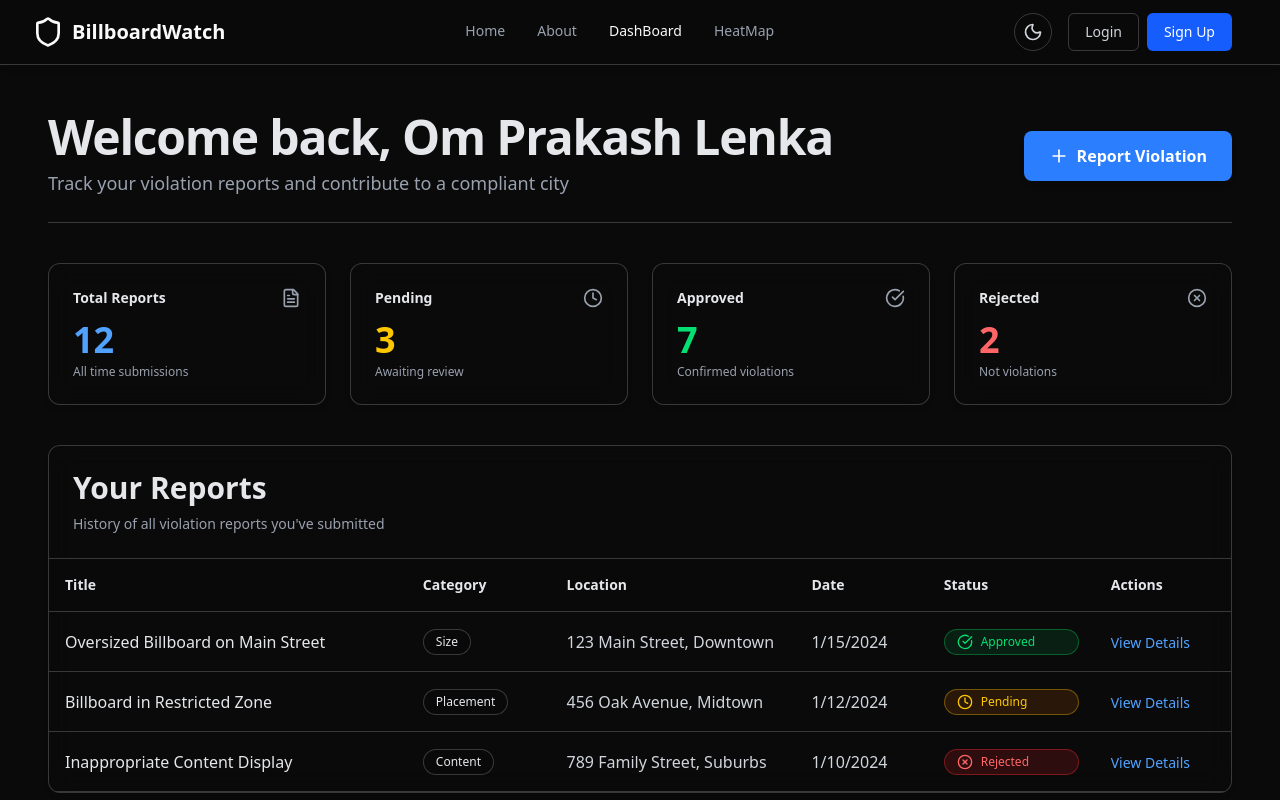
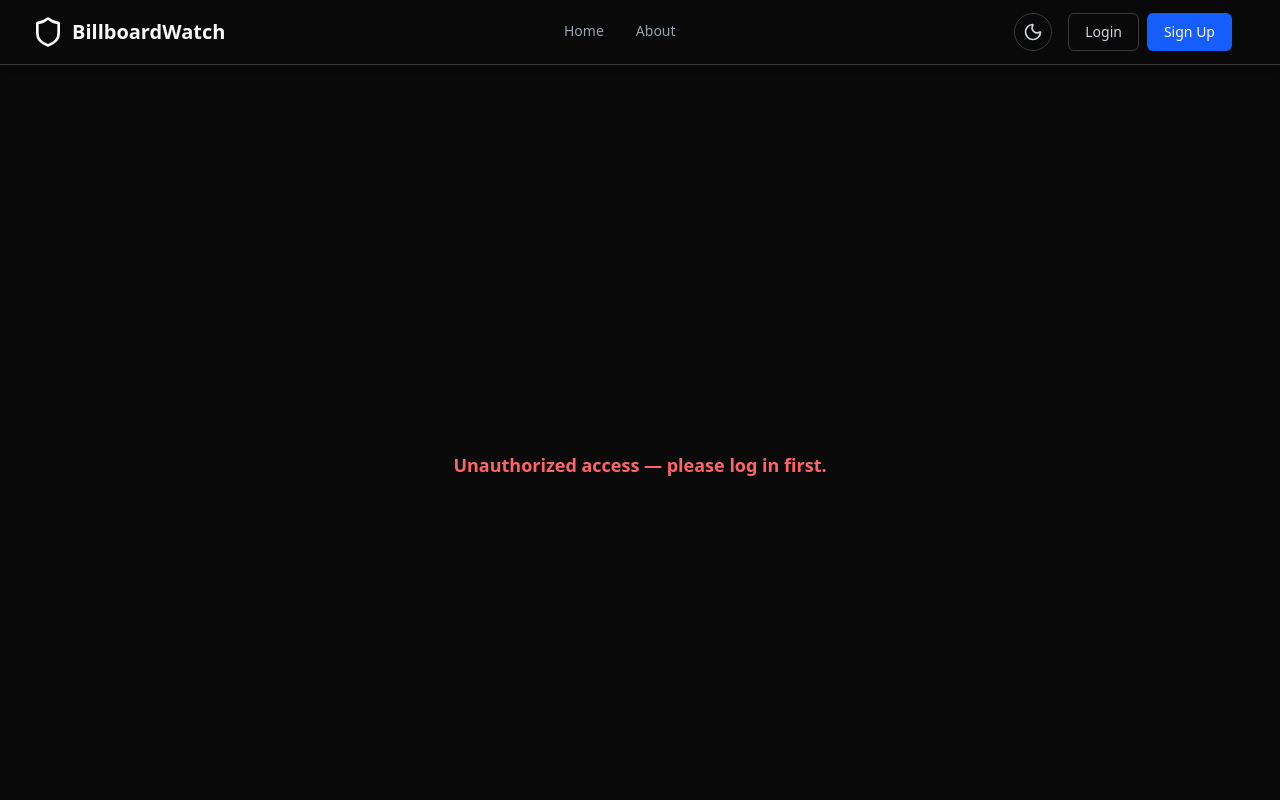
Before and after one commit to DebaPrasadbehura424/Project_Billboard, a React (Vite) app in the folder bill_frontend/: page /citizen-dashboard in a window 1280 px wide. Shown: the top 800 px of the page. Built offline with nearby package versions, Linux system fonts and the light colour scheme.

Commit message:
completing the state management , with managing the auth , and unauthorized access

```diff
--- a/bill_frontend/src/component/Navbar.jsx
+++ b/bill_frontend/src/component/Navbar.jsx
@@ -1,15 +1,22 @@
 import { Menu, Moon, Shield, Sun } from "lucide-react";
 import { useState } from "react";
 import { Link, useLocation } from "react-router-dom";
+import { useAuth } from "../middleware/AuthController";
 
-const navigation = [
+export default function NavBar() {
+  const { authenticated, user, logout } = useAuth(); // get user & logout from context
+  const navigation = authenticated
+    ? [
       { name: "Home", href: "/" },
       { name: "About", href: "/about" },
       { name: "DashBoard", href: "/citizen-dashboard" },
       { name: "HeatMap", href: "/heatmap" },
+    ]
+    : [
+      { name: "Home", href: "/" },
+      { name: "About", href: "/about" },
     ];
 
-export default function NavBar() {
   const [isOpen, setIsOpen] = useState(false);
   const location = useLocation();
   const [theme, setTheme] = useState("light");
@@ -37,8 +44,7 @@ export default function NavBar() {
               <Link
                 key={item.name}
                 to={item.href}
-                className={`text-sm font-medium transition-colors duration-200 hover:text-[#FAFAFA] border-b-2 border-transparent hover:border-[#FAFAFA]/40 ${
-                  location.pathname === item.href
+                className={`text-sm font-medium transition-colors duration-200 hover:text-[#FAFAFA] border-b-2 border-transparent hover:border-[#FAFAFA]/40 ${location.pathname === item.href
                     ? "text-[#FAFAFA] border-[#FAFAFA]/60"
                     : "text-gray-400"
                   }`}
@@ -65,6 +71,20 @@ export default function NavBar() {
 
             {/* Auth buttons - desktop */}
             <div className="hidden md:flex items-center space-x-2">
+              {authenticated ? (
+                <>
+                  <span className="text-sm font-medium text-gray-300">
+                    {user?.name || "Dummy User"}
+                  </span>
+                  <button
+                    onClick={logout}
+                    className="px-4 py-2 text-sm font-medium text-white bg-red-600 hover:bg-red-700 rounded-md transition-colors duration-200 border border-red-600/50"
+                  >
+                    Logout
+                  </button>
+                </>
+              ) : (
+                <>
                   <Link
                     to="/login"
                     className="px-4 py-2 text-sm font-medium text-gray-300 hover:text-[#FAFAFA] transition-colors duration-200 border border-[#FAFAFA]/20 rounded-md hover:bg-[#0A0A0A]/80"
@@ -77,6 +97,8 @@ export default function NavBar() {
                   >
                     Sign Up
                   </Link>
+                </>
+              )}
             </div>
 
             {/* Mobile menu toggle */}
@@ -92,8 +114,7 @@ export default function NavBar() {
 
         {/* Mobile menu */}
         <div
-          className={`${
-            isOpen ? "block" : "hidden"
+          className={`${isOpen ? "block" : "hidden"
             } md:hidden bg-[#0A0A0A]/95 backdrop-blur-lg border-t border-[#FAFAFA]/20 transition-all duration-300 ease-in-out`}
         >
           <div className="flex flex-col space-y-4 px-4 py-6">
@@ -102,8 +123,7 @@ export default function NavBar() {
                 key={item.name}
                 to={item.href}
                 onClick={() => setIsOpen(false)}
-                className={`text-lg font-medium transition-colors duration-200 hover:text-[#FAFAFA] ${
-                  location.pathname === item.href
+                className={`text-lg font-medium transition-colors duration-200 hover:text-[#FAFAFA] ${location.pathname === item.href
                     ? "text-[#FAFAFA] border-l-4 border-[#FAFAFA]/60 pl-3"
                     : "text-gray-300"
                   }`}
@@ -113,6 +133,23 @@ export default function NavBar() {
             ))}
             <div className="pt-4 border-t border-[#FAFAFA]/20">
               <div className="flex flex-col space-y-2">
+                {authenticated ? (
+                  <>
+                    <span className="text-lg font-medium text-gray-300">
+                      {user?.name || "Dummy User"}
+                    </span>
+                    <button
+                      onClick={() => {
+                        logout();
+                        setIsOpen(false);
+                      }}
+                      className="text-lg font-medium text-white bg-red-600 hover:bg-red-700 rounded-md px-4 py-2 transition-colors duration-200 border border-red-600/50"
+                    >
+                      Logout
+                    </button>
+                  </>
+                ) : (
+                  <>
                     <Link
                       to="/login"
                       onClick={() => setIsOpen(false)}
@@ -127,6 +164,8 @@ export default function NavBar() {
                     >
                       Sign Up
                     </Link>
+                  </>
+                )}
               </div>
             </div>
           </div>
--- a/bill_frontend/src/main.jsx
+++ b/bill_frontend/src/main.jsx
@@ -2,9 +2,12 @@ import { StrictMode } from "react";
 import { createRoot } from "react-dom/client";
 import App from "./App.jsx";
 import "./index.css";
+import { AuthProvider } from "./middleware/AuthController.jsx";
 
 createRoot(document.getElementById("root")).render(
   <StrictMode>
+    <AuthProvider>
       <App />
+    </AuthProvider>
   </StrictMode>
 );
--- /dev/null
+++ b/bill_frontend/src/middleware/AuthController.jsx
@@ -0,0 +1,42 @@
+import { createContext, useContext, useEffect, useState } from "react";
+
+const AuthContext = createContext(undefined);
+
+export const AuthProvider = ({ children }) => {
+  const [authenticated, setAuthenticated] = useState(false);
+
+  useEffect(() => {
+    const checkAuth = localStorage.getItem("isauth");
+    if (checkAuth === "true") {
+      setAuthenticated(true);
+    } else {
+      setAuthenticated(false);
+    }
+  }, []);
+
+  // login
+  const login = () => {
+    localStorage.setItem("isauth", "true");
+    setAuthenticated(true);
+  };
+
+  // logout
+  const logout = () => {
+    localStorage.removeItem("isauth");
+    setAuthenticated(false);
+  };
+
+  return (
+    <AuthContext.Provider value={{ authenticated, login, logout }}>
+      {children}
+    </AuthContext.Provider>
+  );
+};
+
+export const useAuth = () => {
+  const context = useContext(AuthContext);
+  if (!context) {
+    throw new Error("useAuth must be used within the AuthProvider");
+  }
+  return context;
+};
--- a/bill_frontend/src/pages/DashBoard/CitizenDashboard.jsx
+++ b/bill_frontend/src/pages/DashBoard/CitizenDashboard.jsx
@@ -1,8 +1,16 @@
-import { AlertTriangle, CheckCircle, Clock, FileText, Plus, XCircle } from "lucide-react";
+import {
+  AlertTriangle,
+  CheckCircle,
+  Clock,
+  FileText,
+  Plus,
+  XCircle,
+} from "lucide-react";
 import { useState } from "react";
+import { useAuth } from "../../middleware/AuthController";
 import CitizenReport from "./CitizenReport";
 
-// Mock data for demonstration
+// Mock data
 const mockStats = {
   totalReports: 12,
   pendingReports: 3,
@@ -17,7 +25,8 @@ const mockReports = [
     userId: "1",
     userName: "John Doe",
     title: "Oversized Billboard on Main Street",
-    description: "Billboard exceeds permitted size limits by approximately 30%",
+    description:
+      "Billboard exceeds permitted size limits by approximately 30%",
     category: "size",
     location: {
       address: "123 Main Street, Downtown",
@@ -39,7 +48,8 @@ const mockReports = [
     userId: "1",
     userName: "John Doe",
     title: "Billboard in Restricted Zone",
-    description: "Billboard placed too close to intersection, creating safety hazard",
+    description:
+      "Billboard placed too close to intersection, creating safety hazard",
     category: "placement",
     location: {
       address: "456 Oak Avenue, Midtown",
@@ -59,7 +69,8 @@ const mockReports = [
     userId: "1",
     userName: "John Doe",
     title: "Inappropriate Content Display",
-    description: "Billboard contains content not suitable for family viewing area",
+    description:
+      "Billboard contains content not suitable for family viewing area",
     category: "content",
     location: {
       address: "789 Family Street, Suburbs",
@@ -75,6 +86,7 @@ const mockReports = [
 ];
 
 function CitizenDashboard({ user }) {
+  const { authenticated } = useAuth();
   const [isReportDialogOpen, setIsReportDialogOpen] = useState(false);
 
   const getStatusIcon = (status) => {
@@ -107,6 +119,14 @@ function CitizenDashboard({ user }) {
     }
   };
 
+  if (!authenticated) {
+    return (
+      <div className="flex items-center justify-center min-h-screen bg-[#0A0A0A] text-red-400 text-lg font-semibold">
+        Unauthorized access — please log in first.
+      </div>
+    );
+  }
+
   return (
     <div className="space-y-10 bg-[#0A0A0A] text-[#E5E7EB] p-6 sm:p-8 lg:p-12 pt-16 min-h-screen">
       {/* Header */}
@@ -130,59 +150,60 @@ function CitizenDashboard({ user }) {
 
       {/* Stats Cards */}
       <div className="grid grid-cols-1 sm:grid-cols-2 lg:grid-cols-4 gap-6">
-        <div className="bg-[#0A0A0A]/90 backdrop-blur-md rounded-xl p-6 shadow-md hover:shadow-lg transition-shadow duration-300 border border-[#FAFAFA]/20">
-          <div className="flex flex-row items-center justify-between pb-3">
-            <h3 className="text-sm font-semibold text-[#E5E7EB]">Total Reports</h3>
-            <FileText className="h-5 w-5 text-gray-400" />
+        {[
+          { label: "Total Reports", value: mockStats.myReports, color: "text-blue-400", icon: <FileText className="h-5 w-5 text-gray-400" />, note: "All time submissions" },
+          { label: "Pending", value: mockStats.pendingReports, color: "text-yellow-400", icon: <Clock className="h-5 w-5 text-gray-400" />, note: "Awaiting review" },
+          { label: "Approved", value: mockStats.approvedReports, color: "text-green-400", icon: <CheckCircle className="h-5 w-5 text-gray-400" />, note: "Confirmed violations" },
+          { label: "Rejected", value: mockStats.rejectedReports, color: "text-red-400", icon: <XCircle className="h-5 w-5 text-gray-400" />, note: "Not violations" },
+        ].map((stat, idx) => (
+          <div
+            key={idx}
+            className="bg-[#0A0A0A]/90 backdrop-blur-md rounded-xl p-6 shadow-md hover:shadow-lg transition-shadow duration-300 border border-[#FAFAFA]/20"
+          >
+            <div className="flex flex-row items-center justify-between pb-3">
+              <h3 className="text-sm font-semibold text-[#E5E7EB]">{stat.label}</h3>
+              {stat.icon}
+            </div>
+            <div className={`text-4xl font-extrabold ${stat.color}`}>
+              {stat.value}
+            </div>
+            <p className="text-xs text-gray-400 mt-1">{stat.note}</p>
           </div>
-          <div className="text-4xl font-extrabold text-blue-400">{mockStats.myReports}</div>
-          <p className="text-xs text-gray-400 mt-1">All time submissions</p>
-        </div>
-
-        <div className="bg-[#0A0A0A]/90 backdrop-blur-md rounded-xl p-6 shadow-md hover:shadow-lg transition-shadow duration-300 border border-[#FAFAFA]/20">
-          <div className="flex flex-row items-center justify-between pb-3">
-            <h3 className="text-sm font-semibold text-[#E5E7EB]">Pending</h3>
-            <Clock className="h-5 w-5 text-gray-400" />
-          </div>
-          <div className="text-4xl font-extrabold text-yellow-400">{mockStats.pendingReports}</div>
-          <p className="text-xs text-gray-400 mt-1">Awaiting review</p>
-        </div>
-
-        <div className="bg-[#0A0A0A]/90 backdrop-blur-md rounded-xl p-6 shadow-md hover:shadow-lg transition-shadow duration-300 border border-[#FAFAFA]/20">
-          <div className="flex flex-row items-center justify-between pb-3">
-            <h3 className="text-sm font-semibold text-[#E5E7EB]">Approved</h3>
-            <CheckCircle className="h-5 w-5 text-gray-400" />
-          </div>
-          <div className="text-4xl font-extrabold text-green-400">{mockStats.approvedReports}</div>
-          <p className="text-xs text-gray-400 mt-1">Confirmed violations</p>
-        </div>
-
-        <div className="bg-[#0A0A0A]/90 backdrop-blur-md rounded-xl p-6 shadow-md hover:shadow-lg transition-shadow duration-300 border border-[#FAFAFA]/20">
-          <div className="flex flex-row items-center justify-between pb-3">
-            <h3 className="text-sm font-semibold text-[#E5E7EB]">Rejected</h3>
-            <XCircle className="h-5 w-5 text-gray-400" />
-          </div>
-          <div className="text-4xl font-extrabold text-red-400">{mockStats.rejectedReports}</div>
-          <p className="text-xs text-gray-400 mt-1">Not violations</p>
-        </div>
+        ))}
       </div>
 
       {/* Reports History */}
       <div className="bg-[#0A0A0A]/90 backdrop-blur-md rounded-xl shadow-md overflow-hidden border border-[#FAFAFA]/20">
         <div className="p-6 border-b border-[#FAFAFA]/20">
-          <h2 className="text-3xl font-extrabold text-[#E5E7EB]">Your Reports</h2>
-          <p className="text-sm text-gray-400 mt-2">History of all violation reports you've submitted</p>
+          <h2 className="text-3xl font-extrabold text-[#E5E7EB]">
+            Your Reports
+          </h2>
+          <p className="text-sm text-gray-400 mt-2">
+            History of all violation reports you've submitted
+          </p>
         </div>
         <div className="overflow-x-auto">
           <table className="w-full text-left">
             <thead className="bg-[#0A0A0A]/95 border-b border-[#FAFAFA]/20">
               <tr>
-                <th className="p-4 text-sm font-semibold text-[#E5E7EB]">Title</th>
-                <th className="p-4 text-sm font-semibold text-[#E5E7EB]">Category</th>
-                <th className="p-4 text-sm font-semibold text-[#E5E7EB]">Location</th>
-                <th className="p-4 text-sm font-semibold text-[#E5E7EB]">Date</th>
-                <th className="p-4 text-sm font-semibold text-[#E5E7EB]">Status</th>
-                <th className="p-4 text-sm font-semibold text-[#E5E7EB]">Actions</th>
+                <th className="p-4 text-sm font-semibold text-[#E5E7EB]">
+                  Title
+                </th>
+                <th className="p-4 text-sm font-semibold text-[#E5E7EB]">
+                  Category
+                </th>
+                <th className="p-4 text-sm font-semibold text-[#E5E7EB]">
+                  Location
+                </th>
+                <th className="p-4 text-sm font-semibold text-[#E5E7EB]">
+                  Date
+                </th>
+                <th className="p-4 text-sm font-semibold text-[#E5E7EB]">
+                  Status
+                </th>
+                <th className="p-4 text-sm font-semibold text-[#E5E7EB]">
+                  Actions
+                </th>
               </tr>
             </thead>
             <tbody>
@@ -191,16 +212,20 @@ function CitizenDashboard({ user }) {
                   key={report.id}
                   className="border-b border-[#FAFAFA]/20 hover:bg-[#0A0A0A]/70 transition-colors duration-200"
                 >
-                  <td className="p-4 font-medium text-[#E5E7EB]">{report.title}</td>
+                  <td className="p-4 font-medium text-[#E5E7EB]">
+                    {report.title}
+                  </td>
                   <td className="p-4">
-                    <span
-                      className="capitalize inline-block px-3 py-1 text-xs font-medium text-[#E5E7EB] border border-[#FAFAFA]/20 rounded-full bg-[#0A0A0A]/90"
-                    >
+                    <span className="capitalize inline-block px-3 py-1 text-xs font-medium text-[#E5E7EB] border border-[#FAFAFA]/20 rounded-full bg-[#0A0A0A]/90">
                       {report.category}
                     </span>
                   </td>
-                  <td className="p-4 max-w-[200px] truncate text-gray-300">{report.location.address}</td>
-                  <td className="p-4 text-gray-300">{new Date(report.timestamp).toLocaleDateString()}</td>
+                  <td className="p-4 max-w-[200px] truncate text-gray-300">
+                    {report.location.address}
+                  </td>
+                  <td className="p-4 text-gray-300">
+                    {new Date(report.timestamp).toLocaleDateString()}
+                  </td>
                   <td className="p-4">
                     <span
                       className={`flex items-center gap-2 px-3 py-1 rounded-full text-xs font-medium border border-[#FAFAFA]/20 ${getStatusColor(
@@ -224,7 +249,10 @@ function CitizenDashboard({ user }) {
       </div>
 
       {/* Report Violation Modal */}
-      <CitizenReport open={isReportDialogOpen} onOpenChange={setIsReportDialogOpen} />
+      <CitizenReport
+        open={isReportDialogOpen}
+        onOpenChange={setIsReportDialogOpen}
+      />
     </div>
   );
 }
--- a/bill_frontend/src/pages/HeatMap/HeatMapPage.jsx
+++ b/bill_frontend/src/pages/HeatMap/HeatMapPage.jsx
@@ -1,9 +1,27 @@
-import { MapPin, AlertTriangle, Clock, CheckCircle } from "lucide-react";
+import { AlertTriangle, CheckCircle, Clock, MapPin } from "lucide-react";
 import MapFilters from "../../component/hmComponent/MapFilters";
 import MapLegend from "../../component/hmComponent/MapLegend";
 import ViolationMapPage from "../../component/hmComponent/ViolationMapPage";
+import { useAuth } from "../../middleware/AuthController";
 
 function HeatMapPage() {
+  const { authenticated } = useAuth();
+
+
+
+
+
+  if (!authenticated) {
+    return (
+      <div className="flex items-center justify-center min-h-screen bg-[#0A0A0A] text-red-400 text-lg font-semibold">
+        Unauthorized access — please log in first.
+      </div>
+    );
+  }
+
+
+
+
   return (
     <div
       className="mx-auto px-4 py-12 bg-[#0A0A0A] text-white min-h-screen"
--- a/bill_frontend/src/pages/Home.jsx
+++ b/bill_frontend/src/pages/Home.jsx
@@ -11,8 +11,12 @@ import HomepageImage2 from "../assets/billboard-placement.png";
 import HomepageImage1 from "../assets/roadside-billboard.png";
 import Button from "../component/Button";
 import Card from "../component/Card";
+import { useAuth } from "../middleware/AuthController";
 
 function Home() {
+  const {authenticated}=useAuth();
+
+
   return (
     <div className="space-y-20 bg-[#0A0A0A] text-gray-100">
       <section className="container mx-auto px-4 sm:px-6 lg:px-8 pt-32 pb-20">
@@ -29,10 +33,10 @@ function Home() {
           </div>
 
           <div className="flex flex-col sm:flex-row gap-4 justify-center">
-            <Link to="/signup">
+            <Link to={authenticated ? "/citizen-dashboard" : "/login"}>
               <Button>Get Started</Button>
             </Link>
-            <Link to="/heatmap">
+            <Link to={authenticated ? "/heatmap" : "/login"}>
               <Button variant="outline">View Public Map</Button>
             </Link>
           </div>
@@ -168,10 +172,10 @@ function Home() {
             urban safety and compliance.
           </p>
           <div className="flex flex-col sm:flex-row gap-4 justify-center">
-            <Link to="/signup">
+            <Link to={authenticated ? "/citizen-dashboard" : "/login"}>
               <Button>Start Reporting</Button>
             </Link>
-            <Link to="/about">
+            <Link to={authenticated ? "/heatmap" : "/login"}>
               <Button variant="outline">Learn More</Button>
             </Link>
           </div>
--- a/bill_frontend/src/pages/auth/Login.jsx
+++ b/bill_frontend/src/pages/auth/Login.jsx
@@ -1,11 +1,27 @@
-import { FaShieldAlt, FaEye, FaEyeSlash } from "react-icons/fa";
 import { useState } from "react";
+import { FaEye, FaEyeSlash, FaShieldAlt } from "react-icons/fa";
+import { useNavigate } from "react-router-dom";
+import { useAuth } from "../../middleware/AuthController";
 
 function Login() {
+  const {authenticated , login } = useAuth();
+  const navigate = useNavigate();
   const [showPassword, setShowPassword] = useState(false);
+  const [email, setEmail] = useState("");
+  const [password, setPassword] = useState("");
 
   const togglePasswordVisibility = () => {
     setShowPassword(!showPassword);
+  };
+
+  const handleSubmit = (e) => {
+    e.preventDefault();
+
+    setTimeout(() => {
+      localStorage.setItem("auth : ",authenticated);
+      login();
+      navigate("/");
+    }, 2000);
   };
 
   return (
@@ -15,32 +31,27 @@ function Login() {
           <FaShieldAlt className="h-12 w-12 text-[#F6F6F6] mx-auto mb-4" />
           <h2 className="text-2xl font-bold text-[#F6F6F6]">Welcome Back</h2>
           <p className="text-sm text-[#F6F6F6]">
-            Sign in to your BillboardWatch account to continue reporting
-            violations
+            Sign in to your BillboardWatch account to continue reporting violations
           </p>
         </div>
 
-        <form className="space-y-4">
+        <form className="space-y-4" onSubmit={handleSubmit}>
           <div>
-            <label
-              htmlFor="email"
-              className="block text-sm font-medium text-[#F6F6F6]"
-            >
+            <label htmlFor="email" className="block text-sm font-medium text-[#F6F6F6]">
               Email
             </label>
             <input
               type="email"
               id="email"
               placeholder="Enter your email"
+              value={email}
+              onChange={(e) => setEmail(e.target.value)}
               className="mt-1 w-full px-3 py-2 bg-[#1A1A1A] border border-gray-600 rounded-md text-[#F6F6F6] focus:outline-none focus:ring-2 focus:ring-[#F6F6F6]/50"
             />
           </div>
 
           <div>
-            <label
-              htmlFor="password"
-              className="block text-sm font-medium text-[#F6F6F6]"
-            >
+            <label htmlFor="password" className="block text-sm font-medium text-[#F6F6F6]">
               Password
             </label>
             <div className="relative mt-1">
@@ -48,6 +59,8 @@ function Login() {
                 type={showPassword ? "text" : "password"}
                 id="password"
                 placeholder="Enter your password"
+                value={password}
+                onChange={(e) => setPassword(e.target.value)}
                 className="w-full px-3 py-2 bg-[#1A1A1A] border border-gray-600 rounded-md text-[#F6F6F6] focus:outline-none focus:ring-2 focus:ring-[#F6F6F6]/50 pr-10"
               />
               <button
@@ -55,20 +68,16 @@ function Login() {
                 onClick={togglePasswordVisibility}
                 className="absolute inset-y-0 right-0 flex items-center pr-3 text-[#F6F6F6] hover:text-gray-300"
               >
-                {showPassword ? (
-                  <FaEyeSlash className="h-5 w-5" />
-                ) : (
-                  <FaEye className="h-5 w-5" />
-                )}
+                {showPassword ? <FaEyeSlash className="h-5 w-5" /> : <FaEye className="h-5 w-5" />}
               </button>
             </div>
           </div>
-
+          {/*
           <div className="flex justify-between text-sm text-[#F6F6F6]">
             <a href="/forgot-password" className="hover:underline">
               Forgot password?
             </a>
-          </div>
+          </div> */}
 
           <button
             type="submit"
@@ -80,18 +89,11 @@ function Login() {
 
         <div className="mt-4 text-center text-sm text-[#F6F6F6]">
           <p>
-            Don&apos;t have an account?{" "}
+            Don't have an account?{" "}
             <a href="/signup" className="text-[#F6F6F6] hover:underline">
               Sign up
             </a>
           </p>
-        </div>
-
-        <div className="mt-6 text-center text-xs text-gray-400">
-          <p>Demo accounts:</p>
-          <p>Citizen: citizen@example.com</p>
-          <p>Authority: authority@example.com</p>
-          <p>Password: Any password</p>
         </div>
       </div>
     </div>
```
Also changed, not shown: bill_frontend/src/pages/auth/Signup.jsx (+65 -34 lines). Lines whose indentation alone changed are shown as unchanged.
